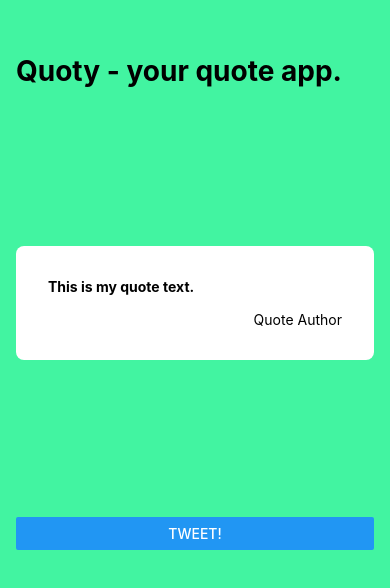
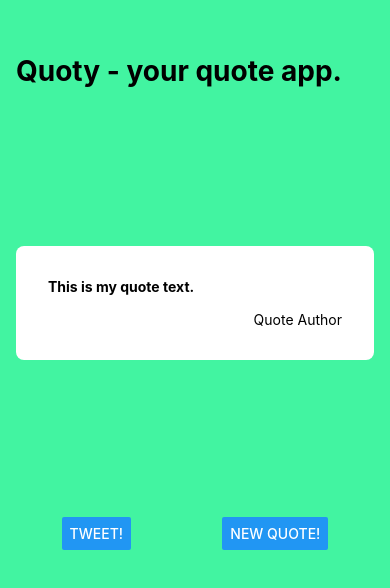
Before and after one commit to yOoMarvin/quoty-react-native, a React Native app: screen / in a window 390 px wide. Shown: the part 120-708 px from the top of the page. Built offline with nearby package versions, Linux system fonts and the light colour scheme.

Commit message:
new button

```diff
--- a/App.js
+++ b/App.js
@@ -1,7 +1,8 @@
 import React from 'react';
 import { StyleSheet, Text, View } from 'react-native';
-import QuoteBox from './components/QuoteBox.js';
-import TweetButton from './components/TweetButton.js'
+import QuoteBox from './components/QuoteBox';
+import TweetButton from './components/TweetButton'
+import NewQuote from './components/NewQuote'
 
 export default class App extends React.Component {
   render() {
@@ -11,6 +12,7 @@ export default class App extends React.Component {
         <QuoteBox />
         <View style={styles.buttonContainer}>
           <TweetButton />
+          <NewQuote />
         </View>
       </View>
     );
@@ -28,5 +30,9 @@ const styles = StyleSheet.create({
   title: {
     fontSize: 28,
     fontWeight: 'bold',
+  },
+  buttonContainer: {
+    flexDirection: 'row',
+    justifyContent: 'space-around',
   }
 });
--- a/components/NewQuote.js
+++ b/components/NewQuote.js
@@ -0,0 +1,18 @@
+'use strict'
+
+import React from 'react';
+import { StyleSheet, Text, View, Button } from 'react-native';
+
+export default class NewQuote extends React.Component {
+    onPressNew = () => {
+        console.log('Tweet Button pressed');
+    }
+
+    render() {
+        return(
+            <Button
+                title = "New Quote!"
+                onPress = {this.onPressNew}/>
+        );
+    }
+}
--- a/components/TweetButton.js
+++ b/components/TweetButton.js
@@ -2,7 +2,7 @@ import React from 'react';
 import { StyleSheet, Text, View, Button } from 'react-native';
 
 export default class TweetButton extends React.Component {
-    _onPressTwitter = () => {
+    onPressTwitter = () => {
         console.log('Tweet Button pressed');
     }
     render() {
@@ -10,7 +10,7 @@ export default class TweetButton extends React.Component {
             <Button
                 style = {styles.tweetButton}
                 title ="Tweet!"
-                onPress = {this._onPressTwitter}
+                onPress = {this.onPressTwitter}
             />
         );
     }
```
